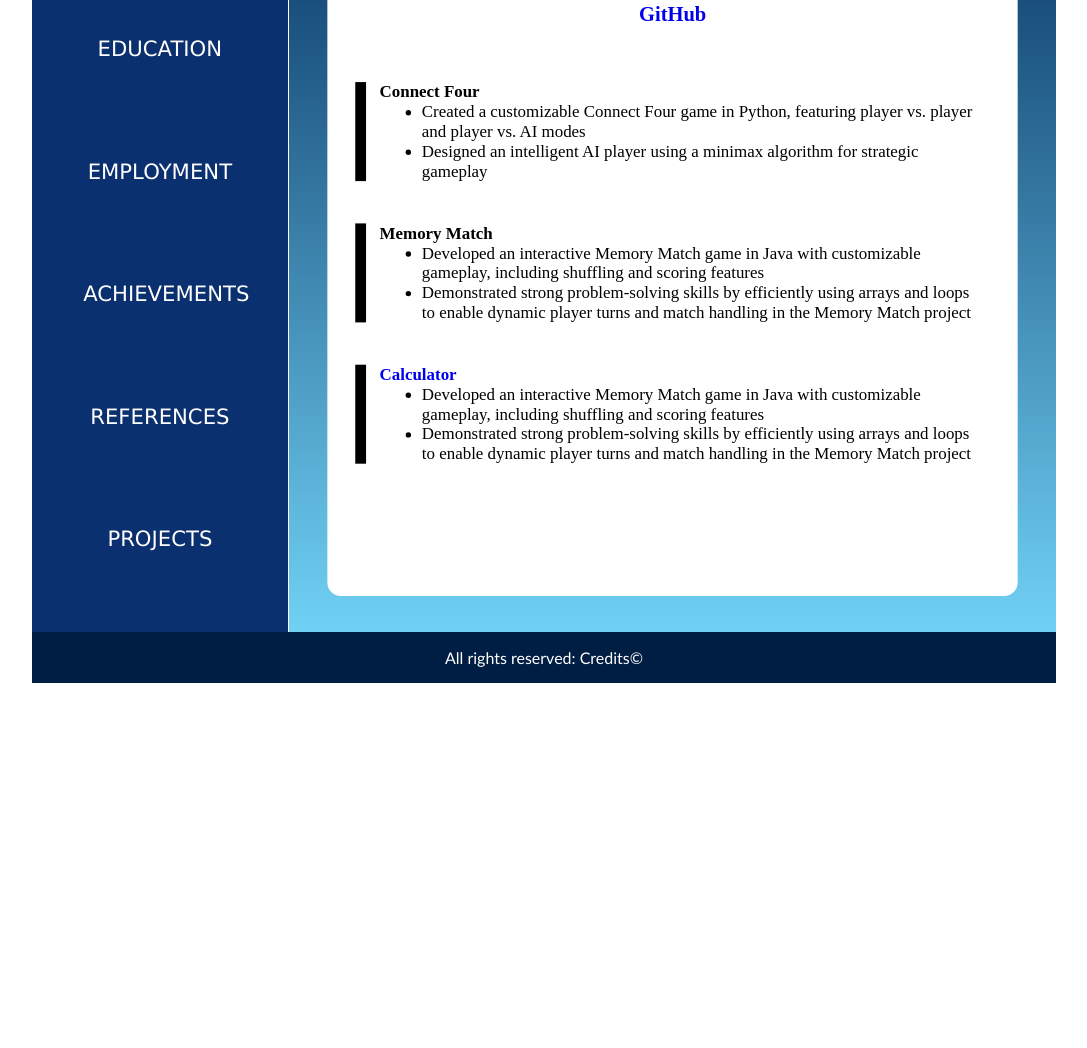
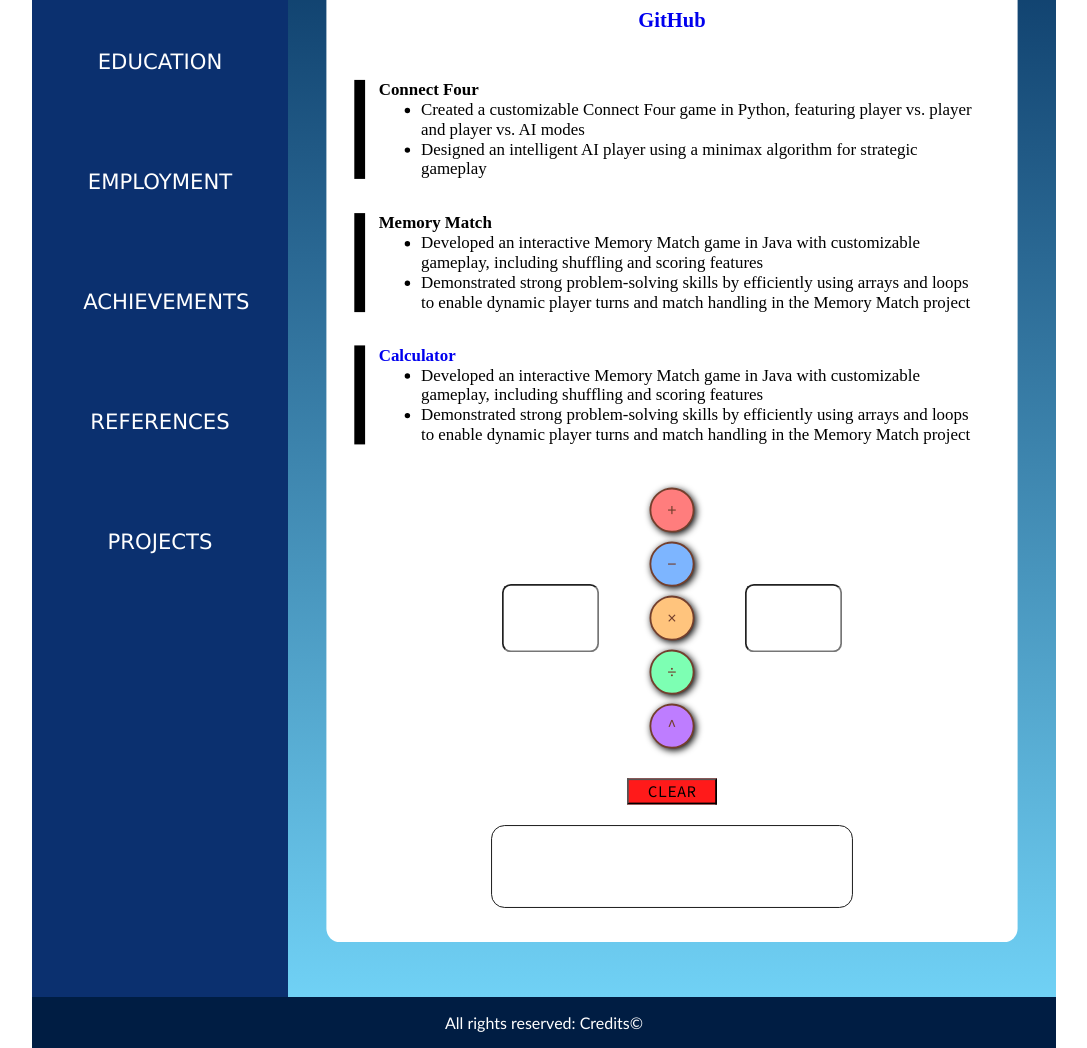
Before and after one commit to Kavi-l/mp-1, a plain HTML site: page projects.html in a window 1280 px wide. Shown: the part 265-1313 px from the top of the page, without its empty margins (96-1183 px from the left). Before the commit the page ends 948 px from the top, so only its background shows below. Drawn offline with Linux system fonts and the light colour scheme.

Commit message:
fixed mistakes for mp-3

```diff
--- a/calc.css
+++ b/calc.css
@@ -21,7 +21,7 @@ header {
     font-size: 20px;
 }
 
-#body-container {
+#calc-container {
     /* background-color: red; */
     height: 100vh;
 }
@@ -43,7 +43,7 @@ main{
     height: 60%;
 }
 
-button {
+#operations button {
     height: 50px;
     width: 50px;
     border-radius: 50px;
@@ -54,6 +54,8 @@ button {
     font-family: "Source Code Pro", serif;
     font-size: 20px;
     box-shadow: 2px 2px 8px black;
+    color: #ffcf93;
+    color: #733f2d;
 }
 
 #add{
@@ -120,7 +122,7 @@ input {
     display: flex;
     justify-content: center;
     align-items: center;
-    background-color: rgb(255, 26, 26)
+    background-color: rgb(255, 26, 26);
 }
 
 #output-section {
--- a/calc.js
+++ b/calc.js
@@ -18,7 +18,7 @@ function subtraction() {
     let secondNumber = Number(document.getElementById("second-number").value);
 
     let result = ""
-    if (firstNumber === "" || secondNumber===""){
+    if (firstNumber == "" || secondNumber==""){
         result = "No input(s)";
     }
     else{
@@ -32,7 +32,7 @@ function multiplication() {
     let secondNumber = document.getElementById("second-number").value;
 
     let result = ""
-    if (firstNumber === "" || secondNumber===""){
+    if (firstNumber == "" || secondNumber==""){
         result = "No input(s)";
     }
     else{
@@ -64,9 +64,15 @@ function power() {
     let firstNumber = Number(document.getElementById("first-number").value);
     let secondNumber = Number(document.getElementById("second-number").value);
 
-    result = 1;
-    for (let i = 0; i<secondNumber; i++) {
-        result = result * firstNumber;
+    let result = ""
+    if (firstNumber == "" || secondNumber==""){
+        result = "No input(s)";
+    }
+    else{
+        result = 1;
+        for (let i = 0; i<secondNumber; i++) {
+            result = result * firstNumber;
+        }
     }
 
     document.getElementById("output").innerHTML = result;
--- a/projects.css
+++ b/projects.css
@@ -25,6 +25,7 @@ nav ul li{
     margin: 1% 15%;
     border-radius: 4px;
     text-align: center;
+    height: 1vh;
 }
 
 nav ul li a {
@@ -36,16 +37,15 @@ nav ul li a {
 
 nav {
     /* background-color: blue; */
-    border-right: 1px solid white;
+    /* border-right: 1px solid white;  */
     width: 25%;
     padding: 0;
     margin: 0;
     background-color: #0b306f;
     /* background-image: linear-gradient(to bottom right,#03045e, #0077b6); */
     display: flex;
-    justify-content: center;
-    align-items: center;
-
+    height: 100vh;
+    /* justify-content: center; */
 }
 
 #nav-main-container {
@@ -53,7 +53,7 @@ nav {
     flex-direction: row;
     width: 100%;
     height: 100%;
-    background-color: #caf0f8;
+    background-color: #0b306f;
 }
 
 #page-wrapper{
@@ -80,7 +80,7 @@ main {
     flex-direction:column;
     /* border: 5px solid black; */
     width: 75%;
-    height: 100vh;
+    /* height: 100vh; */
     background: linear-gradient(to bottom,#022c5b, #70d1f5)
 
 }
@@ -105,16 +105,18 @@ img {
     align-self: center;
 }
 
-h3 {
+#page-title {
     text-align: center;
     background-color: #0b306f;
     height: 6%;
-    padding: 2%;
+    width: 100%;
+    padding: 2% 0;
     margin: 0;
     display: flex;
     justify-content: center;
     align-items: center;
     border-bottom: 1px solid white;
+    border-left: 1px solid white;
     color: white;
     font-size:calc(10px + 1.5vw);
     font-family:'Trebuchet MS', 'Lucida Sans Unicode', 'Lucida Grande', 'Lucida Sans', Arial, sans-serif;
@@ -144,7 +146,7 @@ header p{
     font-family: 'Times New Roman', Times, serif;
     font-size: calc(6px + 1vw);
     width: 100%;
-    height: 90%;
+    height: 100%;
     background-color:white;
     /* margin: 30px; */
     transform: scale(0.9);
@@ -161,7 +163,7 @@ header p{
     justify-content: space-evenly;
     /* background-color: blue; */
     padding-top: 0;
-    height: 50%;
+    height: 60vh;
 }
 
 .project {
@@ -210,6 +212,133 @@ h4 a {
     text-decoration: none;
 }
 
+/* calculator section */
+/* calculator section */
+/* calculator section */
+
+#calc-container {
+    /* background-color: red; */
+    display: flex;
+    flex-direction: column;
+    align-items: center;
+    /* background-color: lightblue; */
+    padding-bottom: 5%;
+    font-family: "Source Code Pro", serif;
+}
+
+main{
+    background-color:blue;
+    display: flex;
+    flex-direction: column;
+    justify-content: center;
+    align-items: center;
+}
+
+#main-stuff {
+    display: flex;
+    flex-direction: row;
+    /* background-color: blue; */
+    height: 45%;
+}
+
+#operations button {
+    height: 50px;
+    width: 50px;
+    border-radius: 50px;
+    display: flex;
+    justify-content: center;
+    align-items: center;
+    border: 2px solid;
+    font-family: "Source Code Pro", serif;
+    font-size: 20px;
+    box-shadow: 2px 2px 8px black;
+    color: #ffcf93;
+    color: #733f2d;
+}
+
+#add{
+    background-color: rgb(255, 125, 125);
+}
+
+#sub {
+    background-color: rgb(125, 181, 255);
+}
+
+#mult {
+    background-color: rgb(255, 196, 125);
+}
+
+#div     {
+    background-color: rgb(125, 255, 179);
+}
+
+#pow{
+    background-color: rgb(190, 125, 255);
+}
+
+#main-stuff div {
+    /* background-color: red;   */
+    margin: 5px;
+    display: flex;
+    justify-content: center;
+    align-items: center;
+    width: 125px;
+    padding: 0;
+}
+
+#operations {
+    display: flex;
+    flex-direction: column;
+    justify-content: space-evenly;
+    width: 100px;
+}
+
+input {
+    height: 70px;
+    width: 100px;
+    text-align: center;
+    /* border: 1px solid black; */
+    border-radius: 10px;
+    margin: 0;
+    font-family: "Source Code Pro", serif;
+    font-size: 30px;
+}
+
+#clear-section{
+    /* background-color: blue; */
+    width: 125px;
+    height: 75px;
+    display: flex;
+    margin-top:0;
+    justify-content: center;
+    align-items: center;
+}
+
+#clear-section button{
+    width: 100px;
+    font-size: 18px;
+    font-family: "Source Code Pro", serif;
+    display: flex;
+    justify-content: center;
+    align-items: center;
+    background-color: rgb(255, 26, 26)
+}
+
+#output-section {
+    /* background-color: blue; */
+    height: 90px;
+    width: 400px;
+    border: 1px solid black;
+    border-radius: 15px;
+    display: flex;
+    justify-content: center;
+    align-items: center;
+}
+
+#output-section h3 {
+    font-size: 50px;
+}
+
 @media screen and (max-width: 800px){
     #nav-main-container {
         display: flex;
--- a/projects.html
+++ b/projects.html
@@ -4,6 +4,10 @@
     <meta charset="UTF-8">
     <title>Home | Resume</title>
     <link rel="stylesheet" type="text/css" href="projects.css">
+    <!-- google font for calc -->
+    <link rel="preconnect" href="https://fonts.googleapis.com">
+    <link rel="preconnect" href="https://fonts.gstatic.com" crossorigin>
+    <link href="https://fonts.googleapis.com/css2?family=Source+Code+Pro:ital,wght@0,200..900;1,200..900&display=swap" rel="stylesheet">
 
 </head>
 <body>
@@ -25,7 +29,7 @@
                 </ul>
             </nav>
             <main>
-                <h3>Project</h3>
+                <h3 id="page-title">Project</h3>
                 <div id="projects-container">
                     <h4 id="github"><a href="https://github.com/Kavi-1?tab=repositories" target="_blank">GitHub</a></h4>
                     <div id="projects">
@@ -50,7 +54,7 @@
                             </ul>
                         </div>
 
-                    </div><div class="project">
+                        <div class="project">
                             <h4 class="project-name"><a href="calc.html" target="_blank">Calculator</a></h4>
                             <ul class="bullet-points">
                                 <li>
@@ -64,6 +68,35 @@
                             </ul>
                         </div>
                     </div>
+                    <div id="calc-container">
+                        <div id="main-stuff">
+                            <div class="input">
+                                <input type="text" id="first-number">
+                            </div>
+
+                            <div id="operations">
+                                <!-- use the decimal number for * and /-->
+                                <div><button onclick="addition()" id="add">+</button></div>
+                                <div><button onclick="subtraction()" id="sub">-</button></div>
+                                <div><button onclick="multiplication()" id="mult">&#215;</button></div>
+                                <div><button onclick="division()" id="div">&#247;</button></div>
+                                <div><button onclick="power()" id="pow">^</button></div>
+                            </div>
+                            <div class="input">
+                                <input type="text" id="second-number">
+                            </div>
+
+                        </div>
+
+                        <div id="clear-section">
+                            <button onclick="clearFields()">CLEAR</button>
+                        </div>
+
+                        <div id="output-section">
+                            <h3 id="output"></h3>
+                        </div>
+                    </div>
+                </div>
             </main>
         </div>
 
@@ -71,5 +104,7 @@
             <p class="footer-text">All rights reserved: <a href="" class="footer-text">Credits</a>&#169;</p>
         </footer>
     </div>
+
+    <script src="calc.js"></script>
 </body>
 </html>
```
Lines whose indentation alone changed are shown as unchanged.
